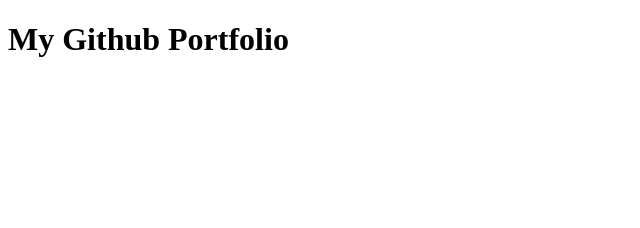
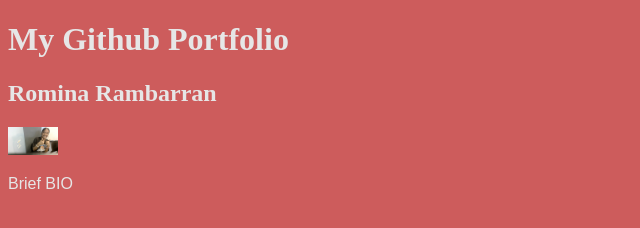
Before and after one commit to Rominar9/index.html, a plain HTML site: page index.html in a window 1280 px wide. Shown: the whole page, without its empty margins (0-640 px from the left). Drawn offline with Linux system fonts and the light colour scheme.

Commit message:
I added an image and updated index.html and created a css file.

```diff
--- a/index.html
+++ b/index.html
@@ -2,12 +2,17 @@
 <html>
 <head>
 
-  <title>Github Portfolio</title>
-
-</heah>
+  <title>
+    Github Portfolio
+  </title>
+  <link href="style.css" type="text/css" rel="stylesheet">
+ </head>
 
 <body>
  <h1> My Github Portfolio</h1>
+  <h2>Romina Rambarran</h2>
+  <img src="Me.jpg" alt="me" width="50px">
+  <p> Brief BIO</p>
 </body>
 
 </html>
--- /dev/null
+++ b/style.css
@@ -0,0 +1,7 @@
+body{
+  background-color: indianred;
+  color: #e6e6e6;
+}
+p{
+  font-family:fantasy;
+}
```
Also changed, not shown: Me.jpg (added).
